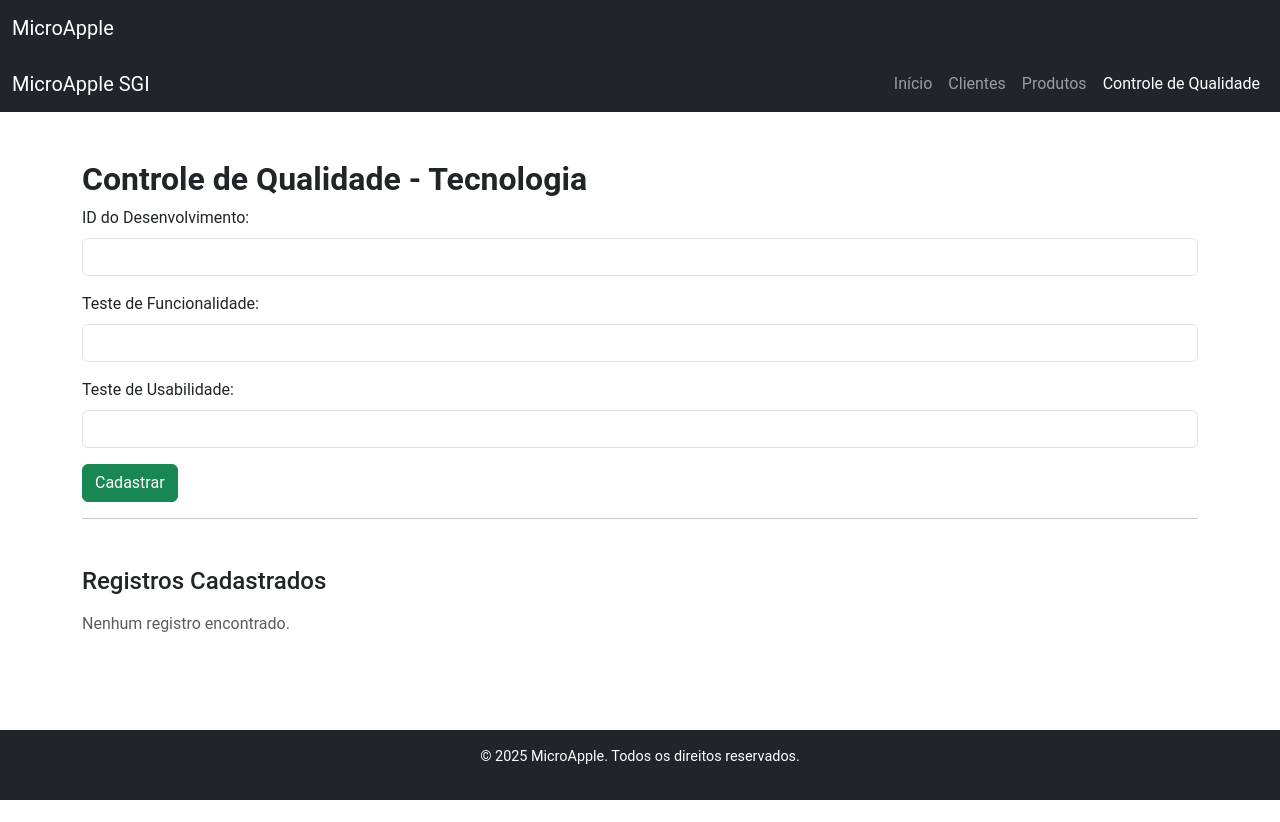
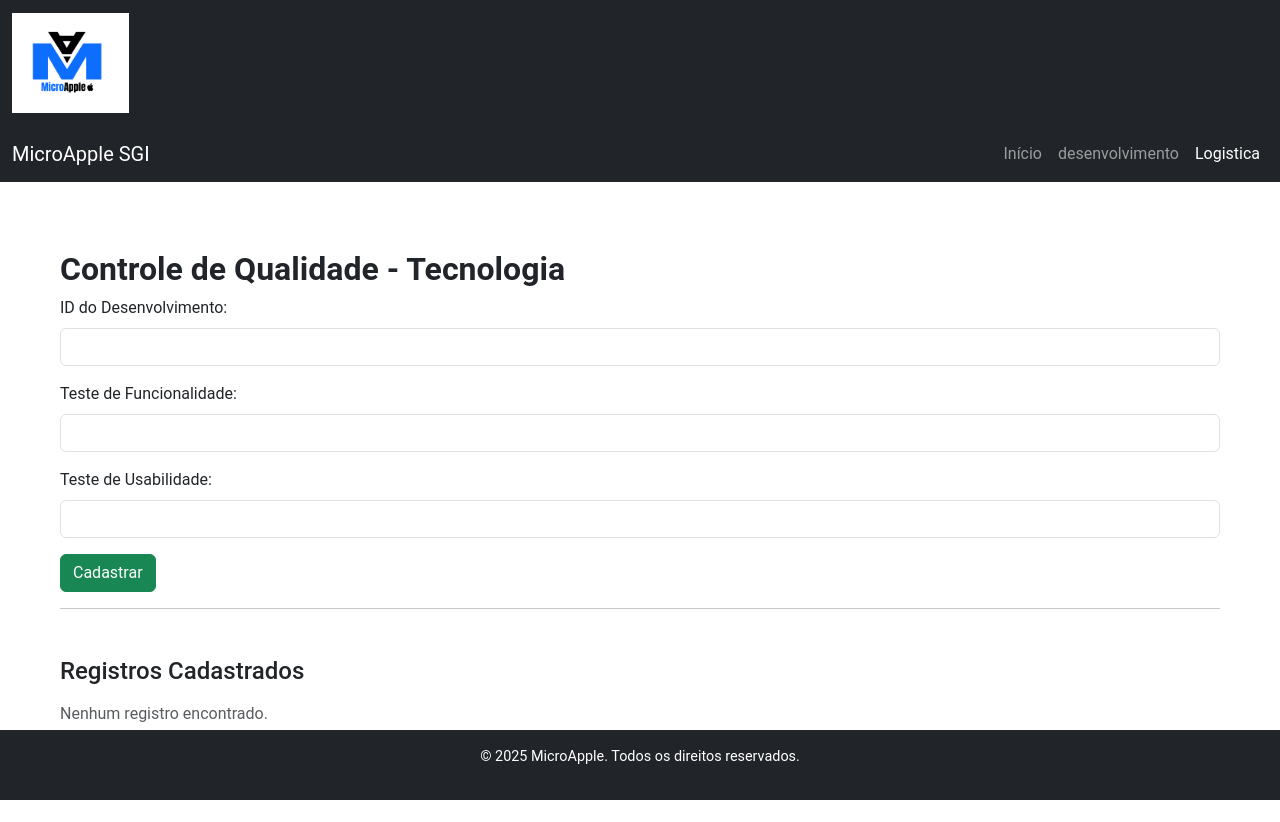
Before and after one commit to danilo631/microapple, a PHP site: page /pages/controle_qualidade_tecnologia.php in a window 1280 px wide. Before the commit the page ends 800 px from the top, so only its background shows below. Run offline with PHP 8.4, Linux system fonts and the light colour scheme; the visitor is signed in with stand-in values (Sample User, id 1); data that the repository does not hold is empty.

Commit message:
Add files via upload

```diff
--- a/public/css/estilo.css
+++ b/public/css/estilo.css
@@ -14,3 +14,15 @@
   footer {
     font-size: 0.9rem;
   }
+
+  .container {
+    max-width: 1200px;
+    margin: 0 auto;
+    padding: 20px;
+  }
+
+  .logo {
+    height: 100px; /* ou outro valor menor */
+    width: auto;
+    transition: filter 0.3s ease;
+  }
--- a/public/includes/header.php
+++ b/public/includes/header.php
@@ -7,8 +7,10 @@
     <link rel="stylesheet" href="../css/estilo.css">
 </head>
 <body>
+
     <nav class="navbar navbar-expand-lg navbar-dark bg-dark">
         <div class="container-fluid">
-            <a class="navbar-brand" href="../../index.php">MicroApple</a>
+            <a class="navbar-brand" href="../pages/dashboard.php">
+            <img src="../images/MicroApple.png" alt="MicroApple" class="logo"> </a>
         </div>
     </nav>
--- a/public/pages/controle_qualidade_tecnologia.php
+++ b/public/pages/controle_qualidade_tecnologia.php
@@ -18,10 +18,9 @@
     </button>
     <div class="collapse navbar-collapse" id="navbarNav">
       <ul class="navbar-nav ms-auto">
-        <li class="nav-item"><a class="nav-link" href="../index.php">Início</a></li>
-        <li class="nav-item"><a class="nav-link" href="./clientes.php">Clientes</a></li>
-        <li class="nav-item"><a class="nav-link" href="./produtos.php">Produtos</a></li>
-        <li class="nav-item"><a class="nav-link active" href="#">Controle de Qualidade</a></li>
+      <li class="nav-item"><a class="nav-link" href="./dashboard.php">Início</a></li>
+        <li class="nav-item"><a class="nav-link" href="./desenvolvimento_software_hardware.php">desenvolvimento</a></li>
+        <li class="nav-item"><a class="nav-link active" href="./logistica_distribuicao_tecnologia.php">Logistica</a></li>
       </ul>
     </div>
   </div>
--- a/public/pages/desenvolvimento_software_hardware.php
+++ b/public/pages/desenvolvimento_software_hardware.php
@@ -18,9 +18,9 @@
     </button>
     <div class="collapse navbar-collapse" id="navbarNav">
       <ul class="navbar-nav ms-auto">
-        <li class="nav-item"><a class="nav-link" href="../index.php">Início</a></li>
-        <li class="nav-item"><a class="nav-link" href="./produtos.php">Produtos</a></li>
-        <li class="nav-item"><a class="nav-link active" href="#">Desenvolvimento</a></li>
+        <li class="nav-item"><a class="nav-link" href="./dashboard.php">Início</a></li>
+        <li class="nav-item"><a class="nav-link" href="./controle_qualidade_tecnologia.php">Controle</a></li>
+        <li class="nav-item"><a class="nav-link active" href="./logistica_distribuicao_tecnologia.php">Logistica</a></li>
       </ul>
     </div>
   </div>
--- a/public/pages/logistica_distribuicao_tecnologia.php
+++ b/public/pages/logistica_distribuicao_tecnologia.php
@@ -18,9 +18,9 @@
     </button>
     <div class="collapse navbar-collapse" id="navbarNav">
       <ul class="navbar-nav ms-auto">
-        <li class="nav-item"><a class="nav-link" href="../index.php">Início</a></li>
-        <li class="nav-item"><a class="nav-link" href="./produtos.php">Produtos</a></li>
-        <li class="nav-item"><a class="nav-link active" href="#">Logística & Distribuição</a></li>
+      <li class="nav-item"><a class="nav-link" href="./dashboard.php">Início</a></li>
+        <li class="nav-item"><a class="nav-link" href="./desenvolvimento_software_hardware.php">desenvolvimento</a></li>
+        <li class="nav-item"><a class="nav-link active" href="./controle_qualidade_tecnologia.php">controle</a></li>
       </ul>
     </div>
   </div>
--- a/public/usuarios.php
+++ b/public/usuarios.php
@@ -4,4 +4,5 @@
     'admin' => 'mnb098#',
     'joao'  => 'senha234',
     'maria' => 'abc@456',
+    'pedro' => 'senha789',
 ];
```
Also changed, not shown: banco_de_dados/tabelas.sql (+50 -0 lines), public/images/MicroApple.png (added).
